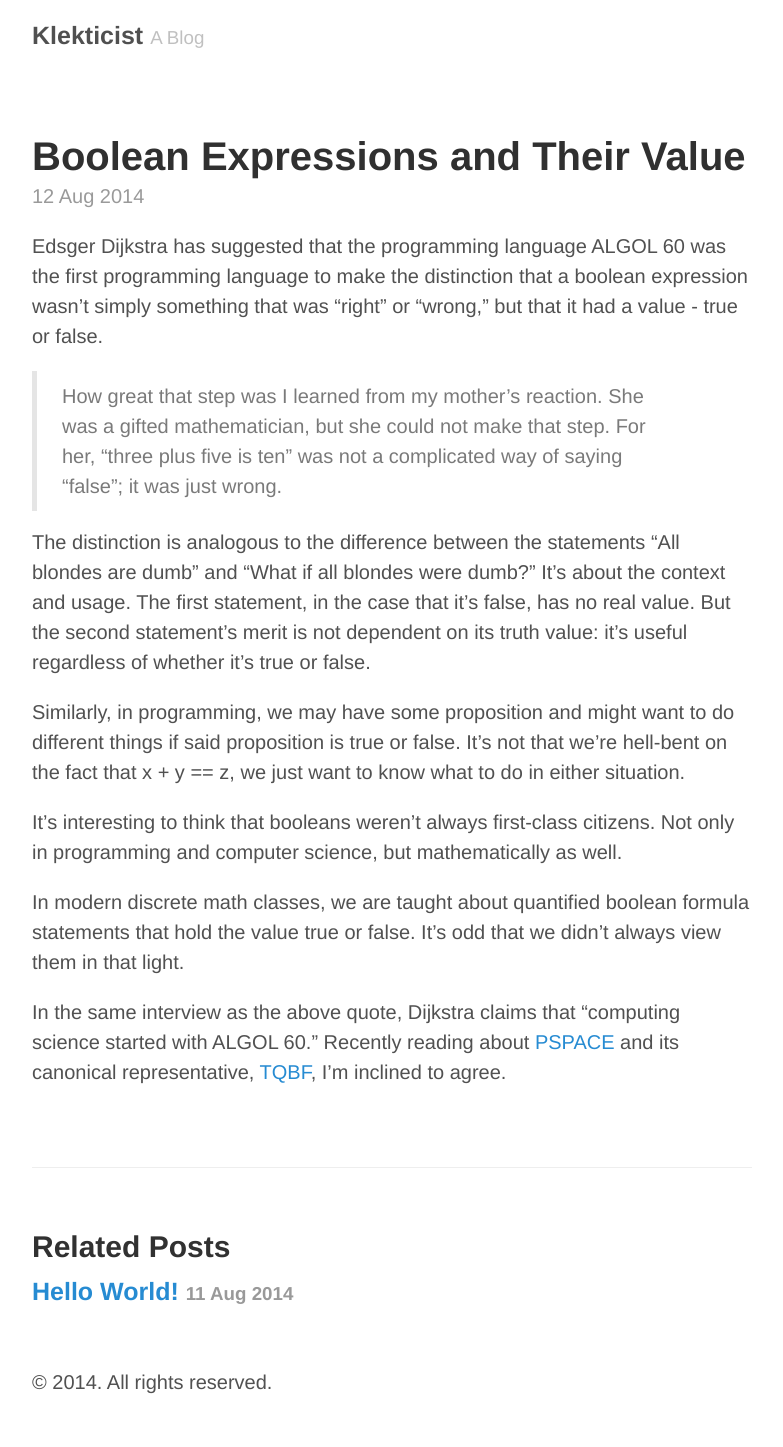
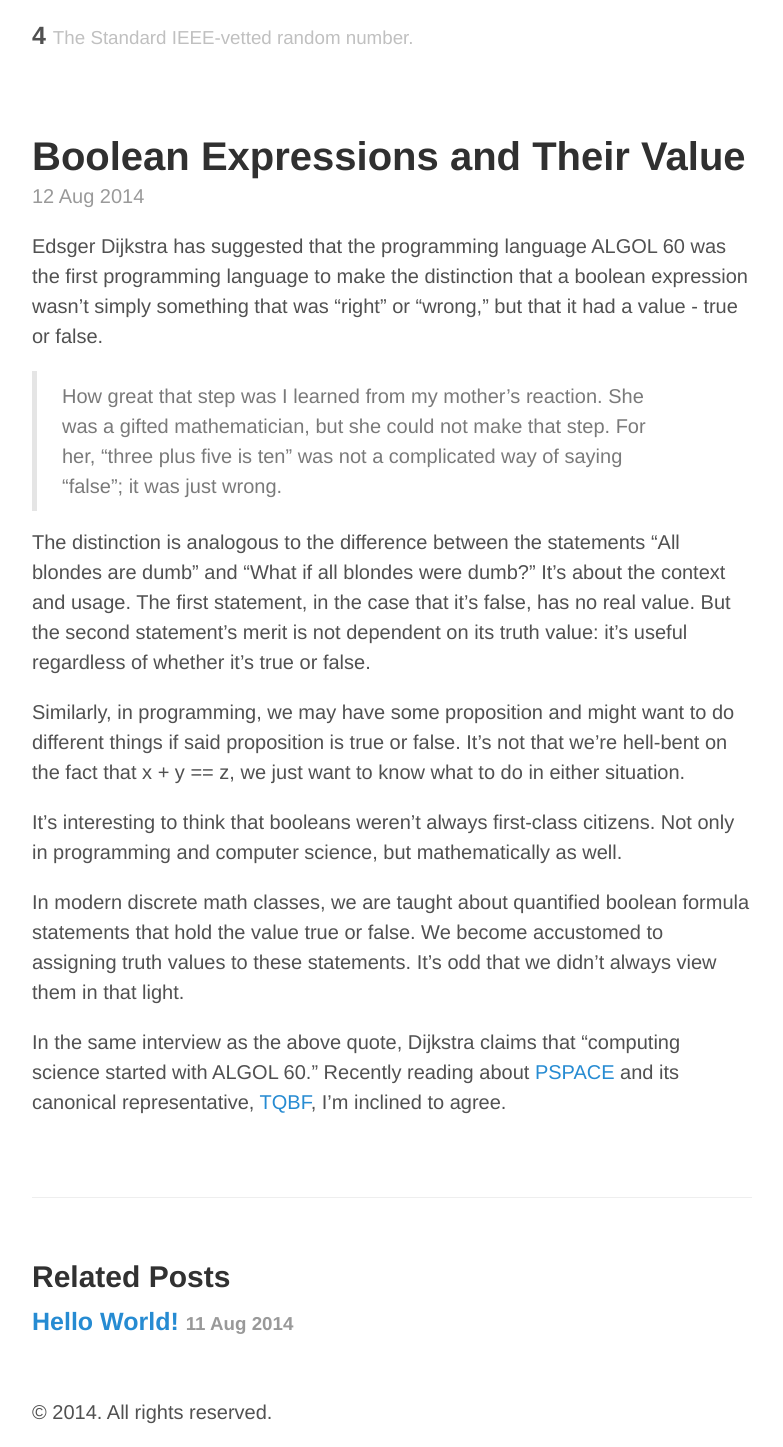
Before and after one commit to evanbergeron/evanbergeron.github.io, a Jekyll site: the page built from _posts/2014-08-12-boolean-expressions-and-their-value.md, in a window 1280 px wide. Shown: the whole page, without its empty margins (248-1031 px from the left). Built offline with Jekyll 4.4.1, drawn with Linux system fonts in a browser that asks for light colours; Markdown is read by kramdown in place of the engine named in the settings; before the commit the page ends 1417 px from its top, so only the background shows below that.

Commit message:
Changed title

```diff
--- a/_config.yml
+++ b/_config.yml
@@ -6,8 +6,8 @@ pygments:         true
 permalink:        pretty
 
 # Setup
-title:            Klekticist
-tagline:          A Blog
+title:            4
+tagline:          The Standard IEEE-vetted random number.
 url:              http://getpoole.com
 paginate:         1
 baseurl:          /
--- a/_posts/2014-08-12-boolean-expressions-and-their-value.md
+++ b/_posts/2014-08-12-boolean-expressions-and-their-value.md
@@ -13,6 +13,6 @@ Similarly, in programming, we may have some proposition and might want to do dif
 
 It's interesting to think that booleans weren't always first-class citizens. Not only in programming and computer science, but mathematically as well.
 
-In modern discrete math classes, we are taught about quantified boolean formula statements that hold the value true or false. It's odd that we didn't always view them in that light.
+In modern discrete math classes, we are taught about quantified boolean formula statements that hold the value true or false. We become accustomed to assigning truth values to these statements. It's odd that we didn't always view them in that light.
 
 In the same interview as the above quote, Dijkstra claims that "computing science started with ALGOL 60." Recently reading about [PSPACE](http://en.wikipedia.org/wiki/PSPACE) and its canonical representative, [TQBF](http://en.wikipedia.org/wiki/Quantified_Boolean_formula_problem), I'm inclined to agree.
```
